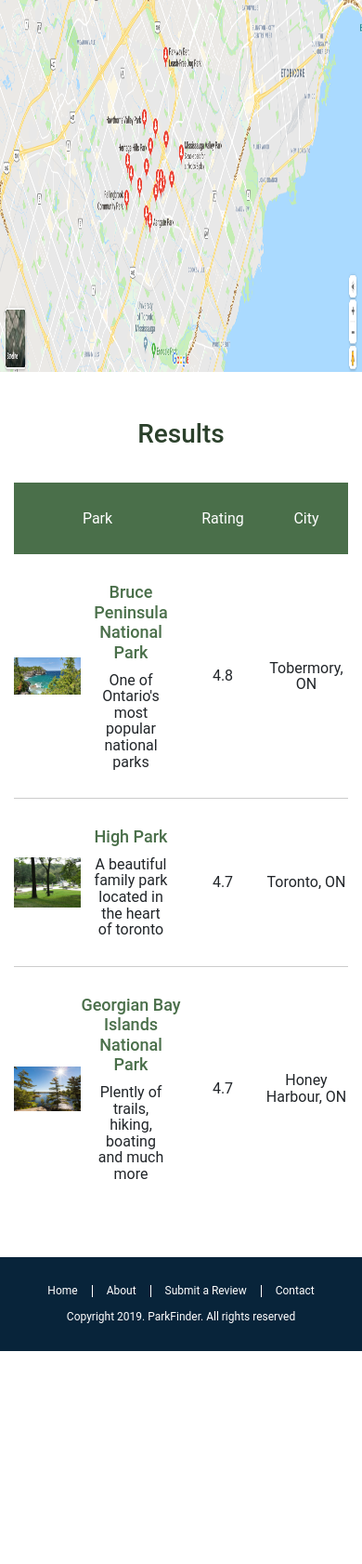
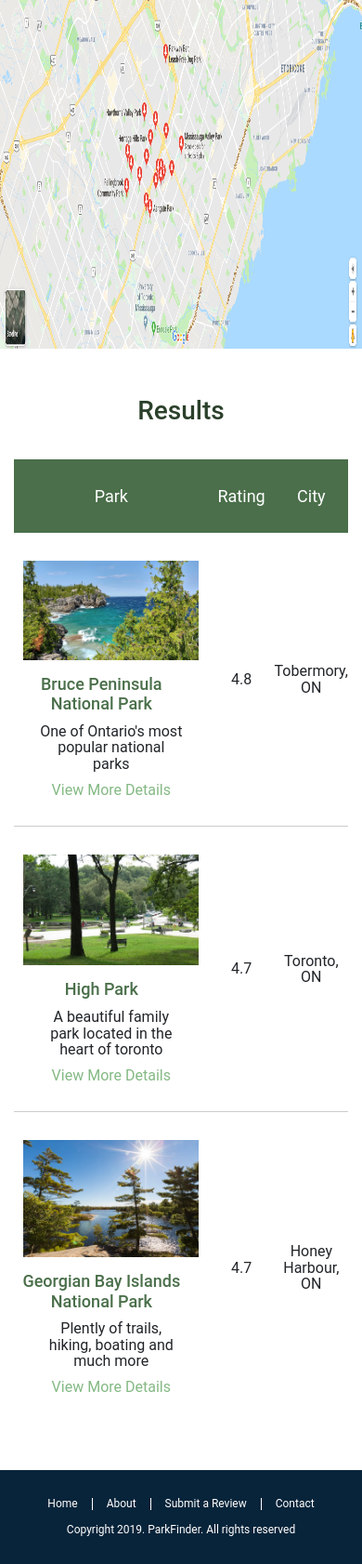
Before and after one commit to Varun66/4WW3RecreationalParks, a PHP site: page /results_sample.html in a window 390 px wide. Shown: the part 80-1762 px from the top of the page at 93% size. Run offline with PHP 8.4, Linux system fonts and the light colour scheme; some libraries are stand-ins or nearby versions.

Commit message:
comments and responsive css for search results page

```diff
--- a/css/results_sample.css
+++ b/css/results_sample.css
@@ -1,51 +1,111 @@
 /*This stylesheet contains all styling for the results_sample html page*/
 
-/******************************************** CSS for Banner Area ***************************************************/
 
-/*Set a max width to the h1 element so tha the text will wrap after a certain point.*/
+/*Set a min and max height to the map so that it's big enough for the user to interact with the map, but not too big that it takes up the whole screen.*/
 .top-banner img {
     min-height: 400px;
     max-height: 500px;
 }
 
+/******************************************** CSS For Results Table ***************************************************/
+
+/*Set table width to be 100% of it's container*/
 table {
     width: 100%;
     margin-top: 35px;
 }
 
+/*Base styling for the table header and cells*/
 td, th {
     padding: 30px 0px;
     text-align: center;
 }
 
+/*Custom styling for the table header. It adds a background color to the header cells and sets the font style*/
 th {
     background-color: #4a6f4a;
     color: #ffffff;
     font-weight: normal;
+    font-size: 20px;
 }
 
+/*Add a border at the bottom of each table row so each result is clearly separated*/
 tr {
     border-bottom: 1px solid #cccccc;
 }
 
+/*Add hover effect to the row where the background of it changes color*/
+tr:hover{
+    background-color: #eeeeee;
+}
+
+/*Remove the bottom border from the last row in the table*/
 tr:last-child {
     border-bottom: 0;
 }
 
+/*Custom styling for the park name*/
 td h4 {
     color: #4a6f4a;
     margin-bottom: 10px;
 }
 
+/*Custom styling for the park description*/
 td p {
     max-width: 75%;
-    margin: 0 auto;
+    margin: 0 auto 10px auto;
 }
-/******************************************** Media Query: 768px ***************************************************/
 
-@media(max-width: 768px) {
-    /*Reduce the height of the banner*/
-    .top-banner {
+/*Custom styling for the park details link*/
+td a {
+    color: #84b984;
+}
+
+td a:hover {
+    color: #4a6f4a;
+    text-decoration: none;
+}
+
+/*Sets the park details <div> block as a flexbox that acts as a column and is centered vertically*/
+.park-details {
+    display: flex;
+    flex-direction: column;
+    justify-content: center;
+}
+
+/******************************************** Media Query: 767px ***************************************************/
+
+@media(max-width: 767px) {
+    /*Reduce the height of the map*/
+    .top-banner img {
         min-height: 375px;
     }
+
+    .park-details {
+        padding-top: 15px;
+    }
+
+    /*Reduce the size of the park image in each <td> element*/
+    td img {
+        width: 75%;
+        margin: 0 auto;
+    }
 }
+
+/******************************************** Media Query: 475px ***************************************************/
+
+@media(max-width: 475px) {
+    /*Set a max width on the <h4> element in each <td> element so that long park names don't get too close to the values in other cells*/
+    td h4 {
+        max-width: 90%;
+    }
+
+    /*Increase the size of the park image in each <td> element*/
+    td img {
+        width: 90%;
+    }
+
+    th {
+        font-size: 18px;
+    }
+}
--- a/results_sample.html
+++ b/results_sample.html
@@ -56,51 +56,83 @@
             </nav>
         </header>
 
+        <!--This container holds the map. For now it is an image, but it will change to an actual map. It is given the class of container fluid so that is spans across
+        the whole screen and the p-0 class removes any padding.-->
         <div class="container-fluid p-0">
             <div class="top-banner">
                 <img src="./images/map_sample.PNG" alt="A sample map with markers">
             </div>
         </div>
 
+        <!--This container holds the search results table-->
        <div class="container section-padding">
            <h2 class="text-center">Results</h2>
+           <!--A <table> element is used to create the results table-->
            <table>
+               <!-- The <colgroup> tag can be used to apply styles to entire columns. Here, we are setting the width of each column in the table. -->
                 <colgroup>
+                    <col width="60%">
                     <col width="20%">
-                    <col width="30%">
-                    <col width="25%">
-                    <col width="25%">
+                    <col width="20%">
                 </colgroup>
+                <!--The header of the table which consists of <th> elements that represent each heading-->
                <thead>
                    <tr>
-                       <th colspan="2">Park</th>
+                       <th>Park</th>
                        <th>Rating</th>
                        <th>City</th>
                    </tr>
                </thead>
+               <!--The body of the table which consists of rows (i.e. <tr> tags) and the tabular data to be displayed in each row (i.e. <td> tags)-->
                <tbody>
                     <tr>
-                        <td><img src="./images/bruce_peninsula.jpg" alt="An image of high park"/></td>
                         <td>
+                            <!--Using the bootstrap grid system, we are defining a row that will consist of the park image and park details-->
+                            <div class="row">
+                                <!--The bootstrap grid system is split into 12 columns. We are using the class "col-md-6" to say that for any viewport size above and including 768px.
+                                    the <div> width should be 6 columns or 50%. For anything below 768px, the <div> should be 12 columns or 100%. This leads to a good responsive design-->
+                                <div class="col-md-6">
+                                    <img src="./images/bruce_peninsula.jpg" alt="An image of high park"/>
+                                </div>
+                                <div class="col-md-6 park-details">
                                     <h4>Bruce Peninsula National Park</h4>
                                     <p>One of Ontario's most popular national parks</p>
+                                    <a href="">View More Details</a>
+                                </div>
+                            </div>
+                        </td>
                         <td>4.8</td>
                         <td>Tobermory, ON</td>
                    </tr>
                    <tr>
-                        <td><img src="./images/high_park.jpg" alt="An image of high park"/></td>
                         <td>
+                            <div class="row">
+                                <div class="col-md-6">
+                                    <img src="./images/high_park.jpg" alt="An image of high park"/>
+                                </div>
+                                <div class="col-md-6 park-details">
                                     <h4>High Park</h4>
                                     <p>A beautiful family park located in the heart of toronto</p>
+                                    <a href="">View More Details</a>
+                                </div>
+                            </div>
                         </td>
                         <td>4.7</td>
                         <td>Toronto, ON</td>
                    </tr>
                    <tr>
-                        <td><img src="./images/georgian_bay.jpg" alt="An image of high park"/></td>
                         <td>
+                            <div class="row">
+                                <div class="col-md-6">
+                                    <img src="./images/georgian_bay.jpg" alt="An image of high park"/>
+                                </div>
+                                <div class="col-md-6 park-details">
                                     <h4>Georgian Bay Islands National Park</h4>
                                     <p>Plently of trails, hiking, boating and much more</p>
+                                    <a href="">View More Details</a>
+                                </div>
+                            </div>
+                        </td>
                         <td>4.7</td>
                         <td>Honey Harbour, ON</td>
                    </tr>
@@ -130,7 +162,7 @@
             </div>
         </footer>
 
-        <!--The following scripts are imported at the end of the <body> tag so that the html elements are rendered quicker by the brower.
+        <!--The following scripts are imported at the end of the <body> tag so that the html elements are rendered quicker by the brower so the users don't see a blank screen for too long.
             They are all required for bootstrap.-->
         <script src="https://code.jquery.com/jquery-3.2.1.slim.min.js" integrity="sha384-KJ3o2DKtIkvYIK3UENzmM7KCkRr/rE9/Qpg6aAZGJwFDMVNA/GpGFF93hXpG5KkN" crossorigin="anonymous"></script>
         <script src="https://cdnjs.cloudflare.com/ajax/libs/popper.js/1.12.9/umd/popper.min.js" integrity="sha384-ApNbgh9B+Y1QKtv3Rn7W3mgPxhU9K/ScQsAP7hUibX39j7fakFPskvXusvfa0b4Q" crossorigin="anonymous"></script>
```
Also changed, not shown: images/high_park.jpg. Lines whose indentation alone changed are shown as unchanged.
